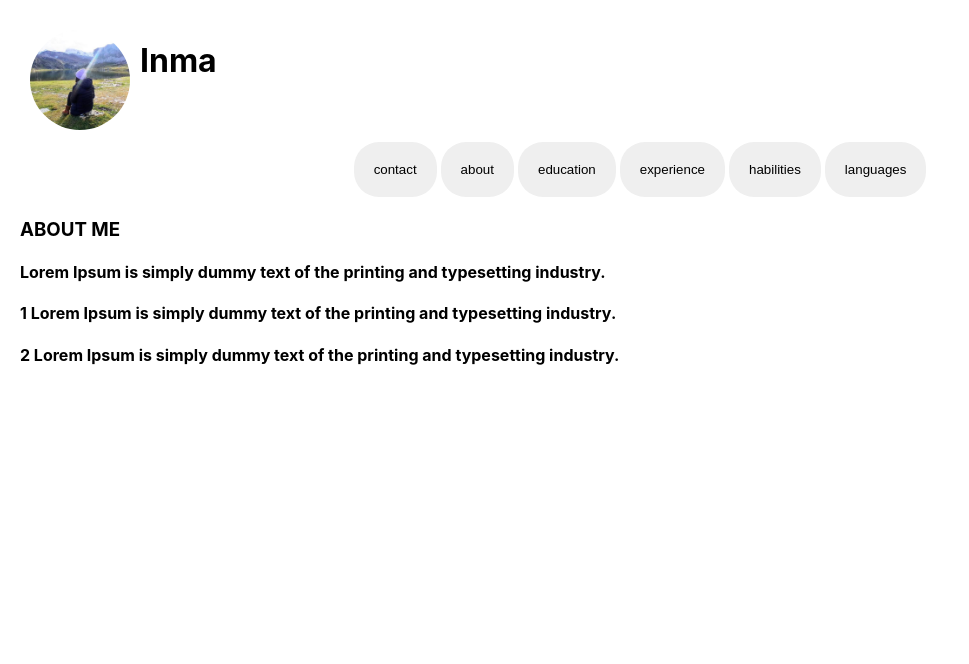
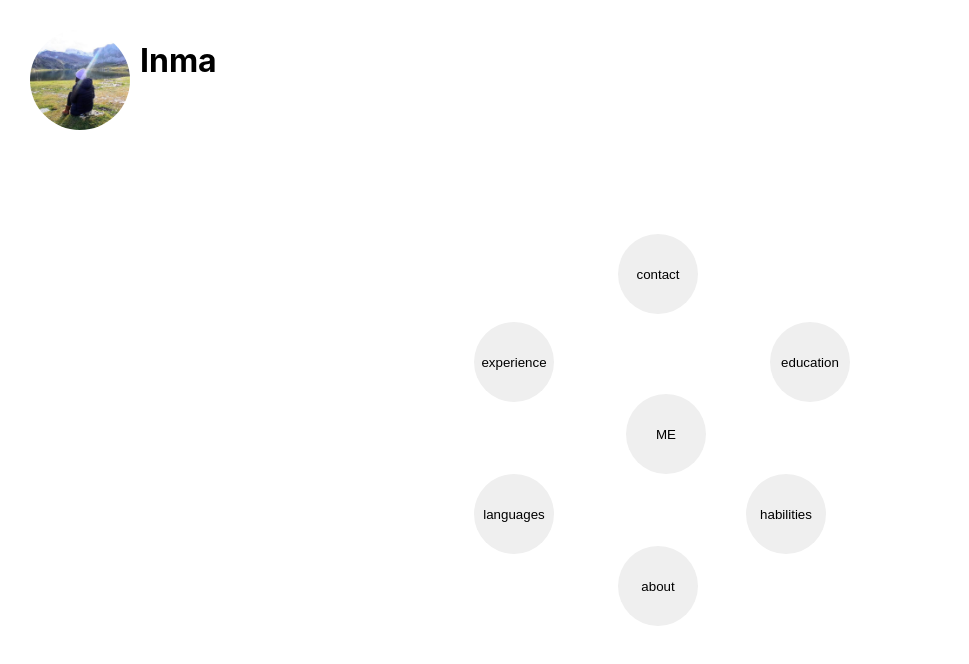
Before and after one commit to ednukros/c-vitae, a React (Create React App) app: page / in a window 1280 px wide. Shown: the top 664 px of the page, without its empty margins (0-969 px from the left). Built offline with nearby package versions, Linux system fonts and the light colour scheme.

Commit message:
style buttons

```diff
--- a/src/App.scss
+++ b/src/App.scss
@@ -1,21 +1,5 @@
 .app {
     padding: 20px;
 
-    .main {
-        display: flex;
-        flex-direction: column;
-        justify-content: space-around;
 
-        .main__buttons {
-           display: flex;
-           justify-content: center;
-            .btn {
-                border: none;
-                margin: 2px;
-                padding: 20px;
-                border-radius: 25px;
-            }
-        }
-
-    }
 }
--- a/src/components/About/About.jsx
+++ b/src/components/About/About.jsx
@@ -5,7 +5,7 @@ const About = ({ about }) => {
 
   console.log(about);
   return (
-    <div>
+    <div className='c-about'>
       <h3>ABOUT ME</h3>
       {about.map((aboutMe, index) => {
 
--- a/src/components/About/about-style.scss
+++ b/src/components/About/about-style.scss
@@ -0,0 +1,5 @@
+.c-about{
+    position: relative;
+    top: 56vh;
+    left: 7vh;
+}
--- a/src/components/Contact/Contact.jsx
+++ b/src/components/Contact/Contact.jsx
@@ -1,8 +1,9 @@
 import React from 'react'
+import './contact-style.scss'
 
 const Contact = ({contact}) => {
   return (
-    <div>
+    <div className='c-contact'>
         <h3>Datos contacto</h3>
         <p>{contact.email}</p>
         <p>{contact.phone}</p>
--- a/src/components/Contact/contact-style.scss
+++ b/src/components/Contact/contact-style.scss
@@ -0,0 +1,5 @@
+.c-contact{
+    position: relative;
+    top: -25vh;
+    left: 28vh;
+}
--- a/src/components/Education/Education.jsx
+++ b/src/components/Education/Education.jsx
@@ -1,8 +1,9 @@
 import React from 'react'
+import './education-style.scss'
 
 const Education = ({education}) => {
   return (
-    <div>
+    <div className='c-education'>
         <h3>Education</h3>
         {education.map((educ) => {
             return(<div>
--- /dev/null
+++ b/src/components/Education/education-style.scss
@@ -0,0 +1,5 @@
+.c-education{
+    position: relative;
+    top: -17vh;
+    left: 89vh;
+}
--- a/src/components/Experience/Experience.jsx
+++ b/src/components/Experience/Experience.jsx
@@ -1,8 +1,10 @@
 import React from 'react'
+import './experience-style.scss'
+
 
 const Experience = ({experience}) => {
   return (
-    <div>
+    <div className='c-experience'>
     <h3>Experience</h3>
     {experience.map((exp) => {
         return(<div>
--- a/src/components/Experience/experience-style.scss
+++ b/src/components/Experience/experience-style.scss
@@ -0,0 +1,5 @@
+.c-experience{
+    position: relative;
+    top: 10vh;
+    left: -32vh;
+}
--- a/src/components/Menu/Menu.jsx
+++ b/src/components/Menu/Menu.jsx
@@ -5,22 +5,24 @@ import Education from '../Education/Education';
 import Experience from '../Experience/Experience';
 import Habilities from '../Habilities/Habilities';
 import Languages from '../Languages/Languages';
+import './menu-style.scss'
 import { useState } from 'react';
 import { CV } from '../../CV/cv'
 
 const Menu = () => {
     const { person, education, experience, languages, habilities } = CV;
 
-    const [ active, setActive ] = useState('about');
+    const [ active, setActive ] = useState('');
   return (
-    <div className='main'>
-    <nav className='main__buttons'>
-    <button onClick={() => setActive('contact')} className='btn'>contact</button>
-    <button onClick={() => setActive('about')} className='btn'>about</button>
-    <button onClick={() => setActive('education')} className='btn'>education</button>
-    <button onClick={() => setActive('experience')} className='btn'>experience</button>
-    <button onClick={() => setActive('habilities')} className='btn'>habilities</button>
-    <button onClick={() => setActive('languages')} className='btn'>languages</button>
+    <div className='menu'>
+    <nav className='menu__buttons'>
+    <button onClick={() => setActive('contact')} className='btn contact'>contact</button>
+    <button onClick={() => setActive('about')} className='btn about'>about</button>
+    <button onClick={() => setActive('education')} className='btn education'>education</button>
+    <button onClick={() => setActive('experience')} className='btn experience'>experience</button>
+    <button onClick={() => setActive('habilities')} className='btn habilities'>habilities</button>
+    <button onClick={() => setActive('languages')} className='btn languages'>languages</button>
+    <button className='btn me'>ME</button>
     </nav>
     {active === 'contact' && <Contact contact={person} />}
     {active === 'about' && <About about={person.aboutMe} />}
--- /dev/null
+++ b/src/components/Menu/menu-style.scss
@@ -0,0 +1,79 @@
+.menu {
+    // display: flex;
+    // flex-direction: column;
+    // justify-content: space-around;
+
+    width: 40vw;
+    height: auto;
+    position: absolute;
+    top: 25vh;
+    left: 55vh;
+    z-index: 9999;
+    padding: 0px;
+    margin: 0px;
+
+
+    .menu__buttons {
+        //    display: flex;
+        //    justify-content: center;
+
+        position: absolute;
+        width: 10vw;
+        height: 10vw;
+        left: 50%;
+        transform: translateX(-50%);
+        top: 40vh;
+
+
+        .btn {
+            border: none;
+            margin: 2px;
+            height: 80px;
+            width: 80px;
+            border-radius: 50%;
+            position: absolute;
+            text-align: center;
+
+        }
+
+        .contact {
+            top: -36vh;
+            left: -2vh;
+        }
+
+        .about {
+            top: 3vh;
+            left: -2vh;
+        }
+        .education {
+            top: -25vh;
+            left: 17vh;
+        }
+
+        .experience {
+            top: -25vh;
+            left: -20vh;
+        }
+
+        .habilities {
+            top: -6vh;
+            left: 14vh;
+        }
+
+        .languages{
+            top: -6vh;
+            left: -20vh;
+        }
+
+        .me{
+            top: -16vh;
+            left: -1vh;
+        }
+
+
+    }
+
+
+
+
+}
```
